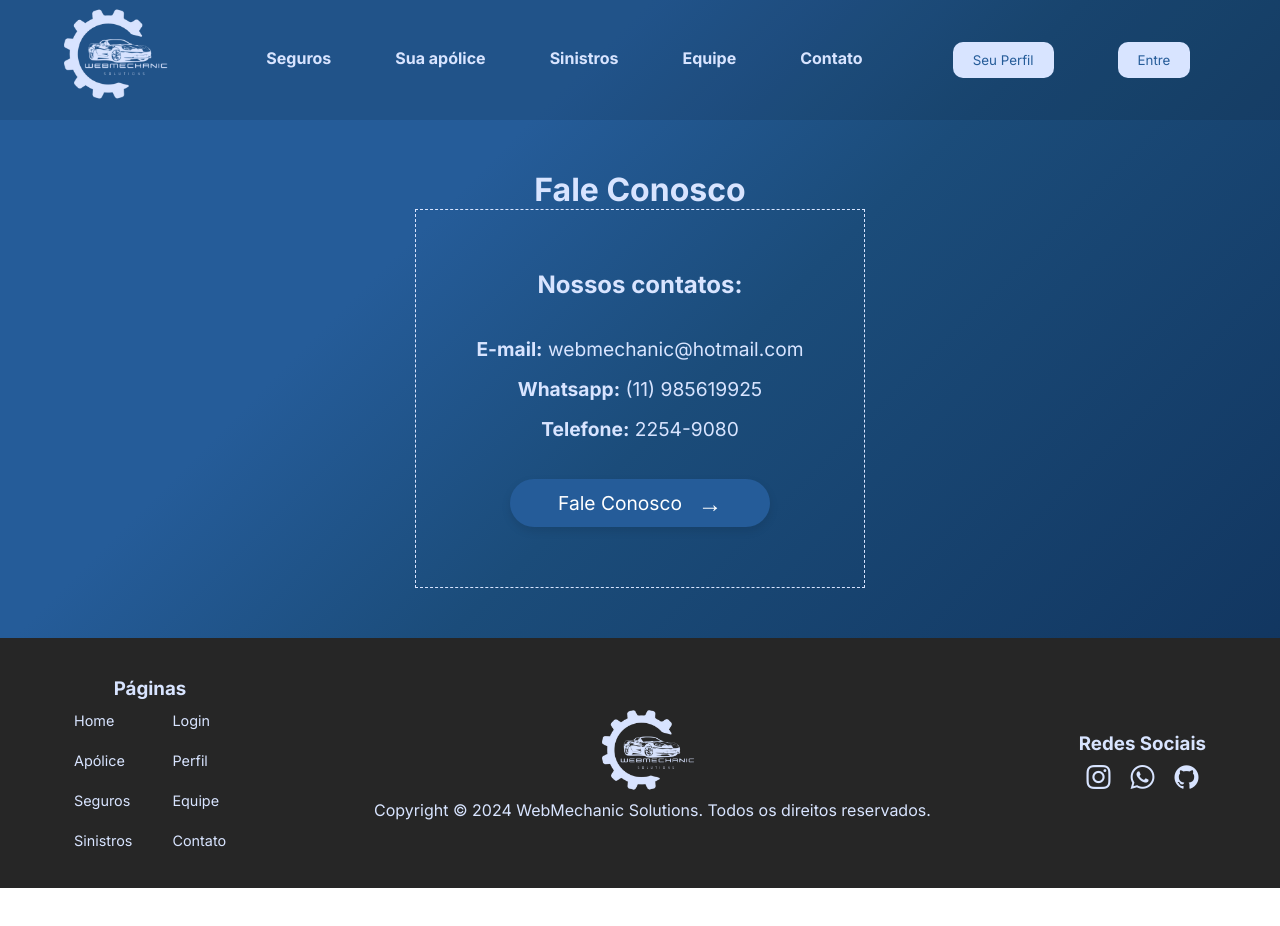
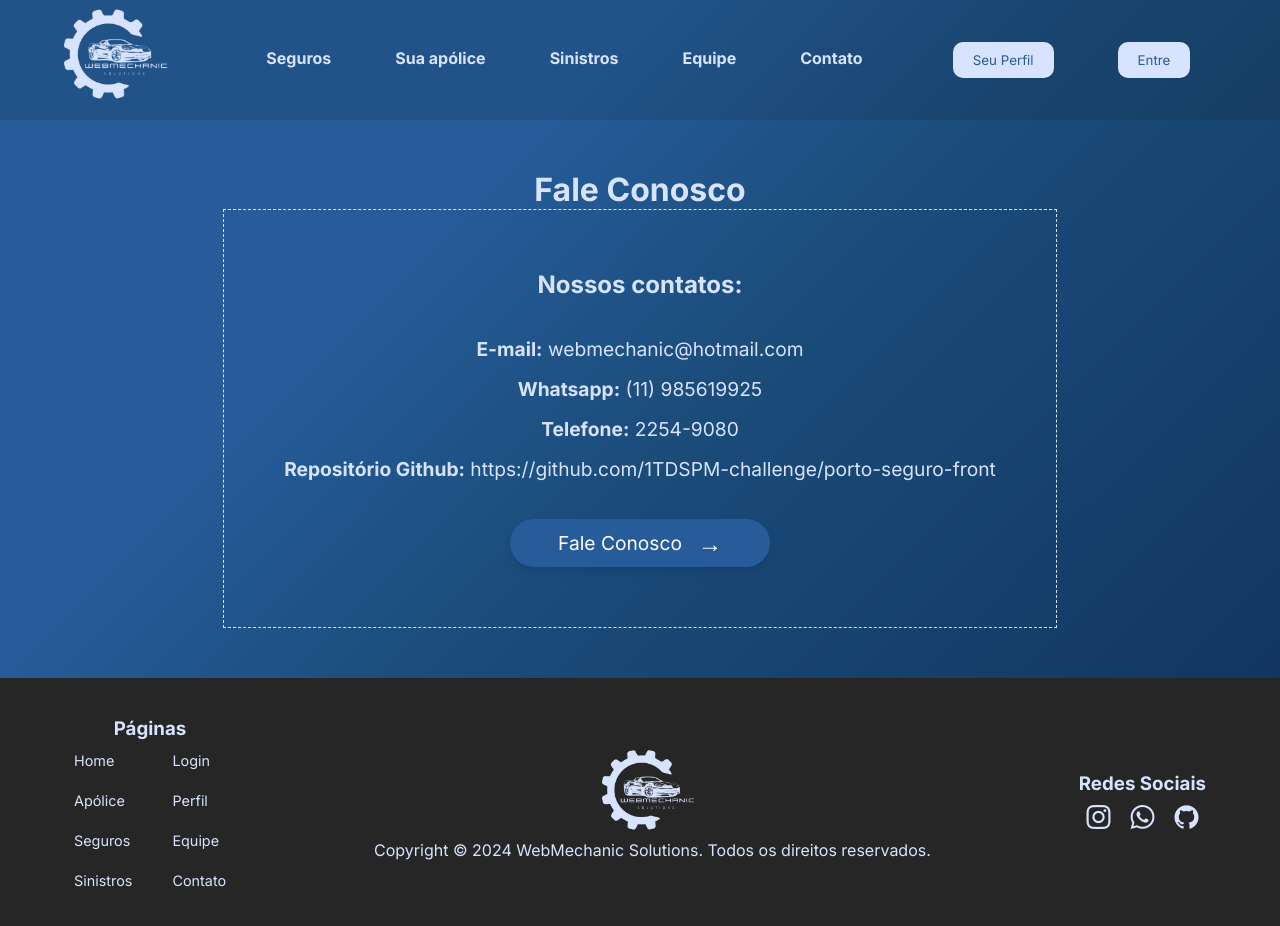
Before and after one commit to 1TDSPM-challenge/webmechanic, a React (Vite) app: page /contato in a window 1280 px wide. Before the commit the page ends 888 px from the top, so only its background shows below. Built offline with nearby package versions, Linux system fonts and the light colour scheme.

Commit message:
Readme atualizado e link do repositório adicionado

```diff
--- a/src/components/Contato.tsx
+++ b/src/components/Contato.tsx
@@ -29,7 +29,8 @@ const Contato = () => {
             <p>
                 <strong>E-mail:</strong> webmechanic@hotmail.com<br />
                 <strong>Whatsapp:</strong> (11) 985619925<br />
-                <strong>Telefone:</strong> 2254-9080
+                <strong>Telefone:</strong> 2254-9080<br />
+                <strong>Repositório Github:</strong> https://github.com/1TDSPM-challenge/porto-seguro-front
             </p>
             <Link to="/contato">
                 <ButtonSaibaMais>Fale Conosco</ButtonSaibaMais>
```
Also changed, not shown: 1 other file (tests, documents, lock files or other folders).
